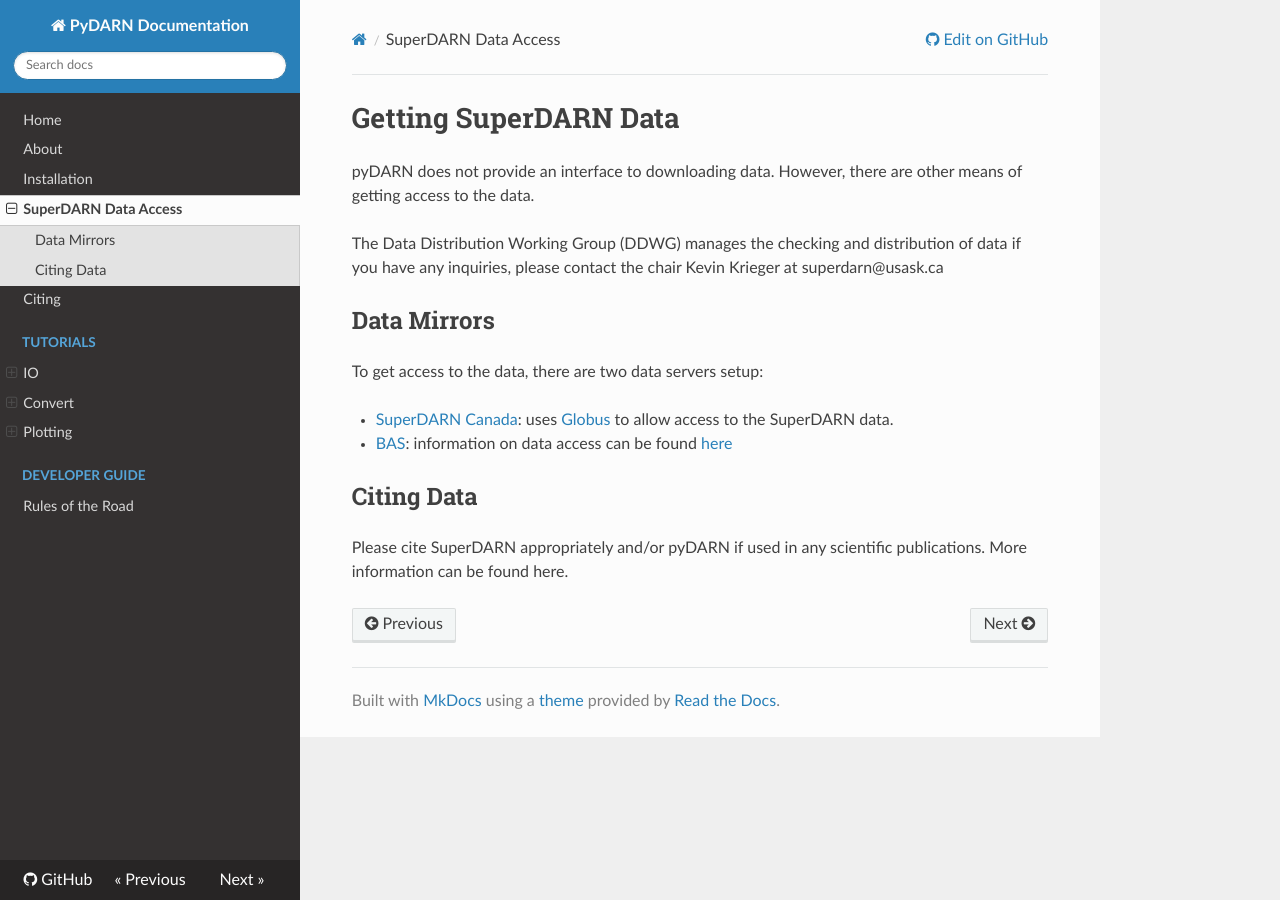
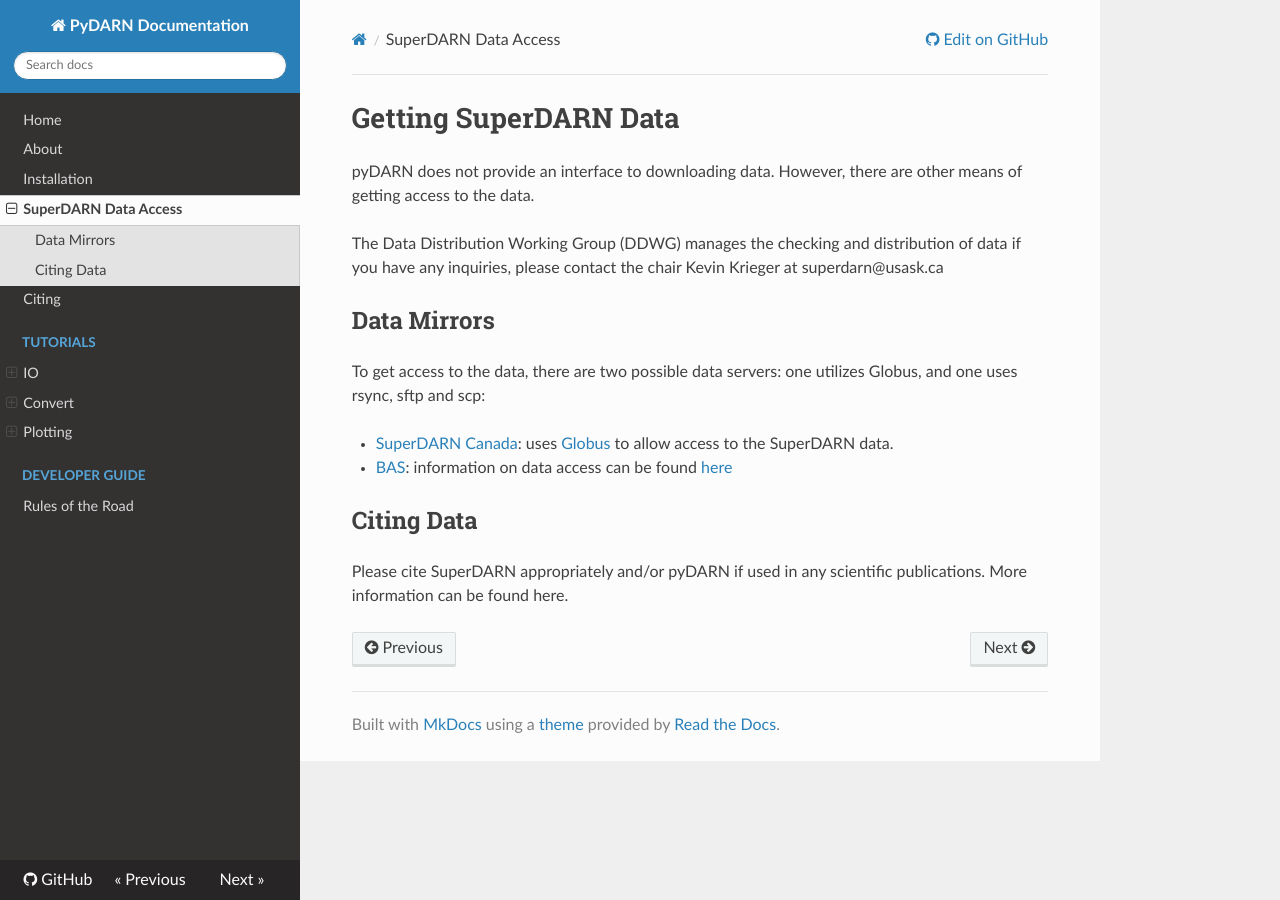
Before and after one commit to SuperDARN/pydarn, an MkDocs documentation site: the page built from docs/user/superdarn_data.md, in a window 1280 px wide. Built offline with MkDocs 1.6.1, drawn with Linux system fonts in a browser that asks for light colours; nearby versions of some CDN libraries.

Commit message:
Update docs/user/superdarn_data.md
Co-Authored-By: Kevin <kevinjkrieger@gmail.com>

```diff
--- a/docs/user/superdarn_data.md
+++ b/docs/user/superdarn_data.md
@@ -5,7 +5,7 @@ pyDARN does not provide an interface to downloading data. However, there are oth
 The Data Distribution Working Group (DDWG) manages the checking and distribution of data if you have any inquiries, please contact the chair Kevin Krieger at superdarn@usask.ca
 
 ## Data Mirrors
-To get access to the data, there are two data servers setup:
+To get access to the data, there are two possible data servers: one utilizes Globus, and one uses rsync, sftp and scp:
 
   - [SuperDARN Canada](https://superdarn.ca/): uses [Globus](https://github.com/SuperDARNCanada/globus) to allow access to the SuperDARN data.
   - [BAS](https://www.bas.ac.uk/project/superdarn/#about): information on data access can be found [here](https://www.bas.ac.uk/project/superdarn/#about)
```
